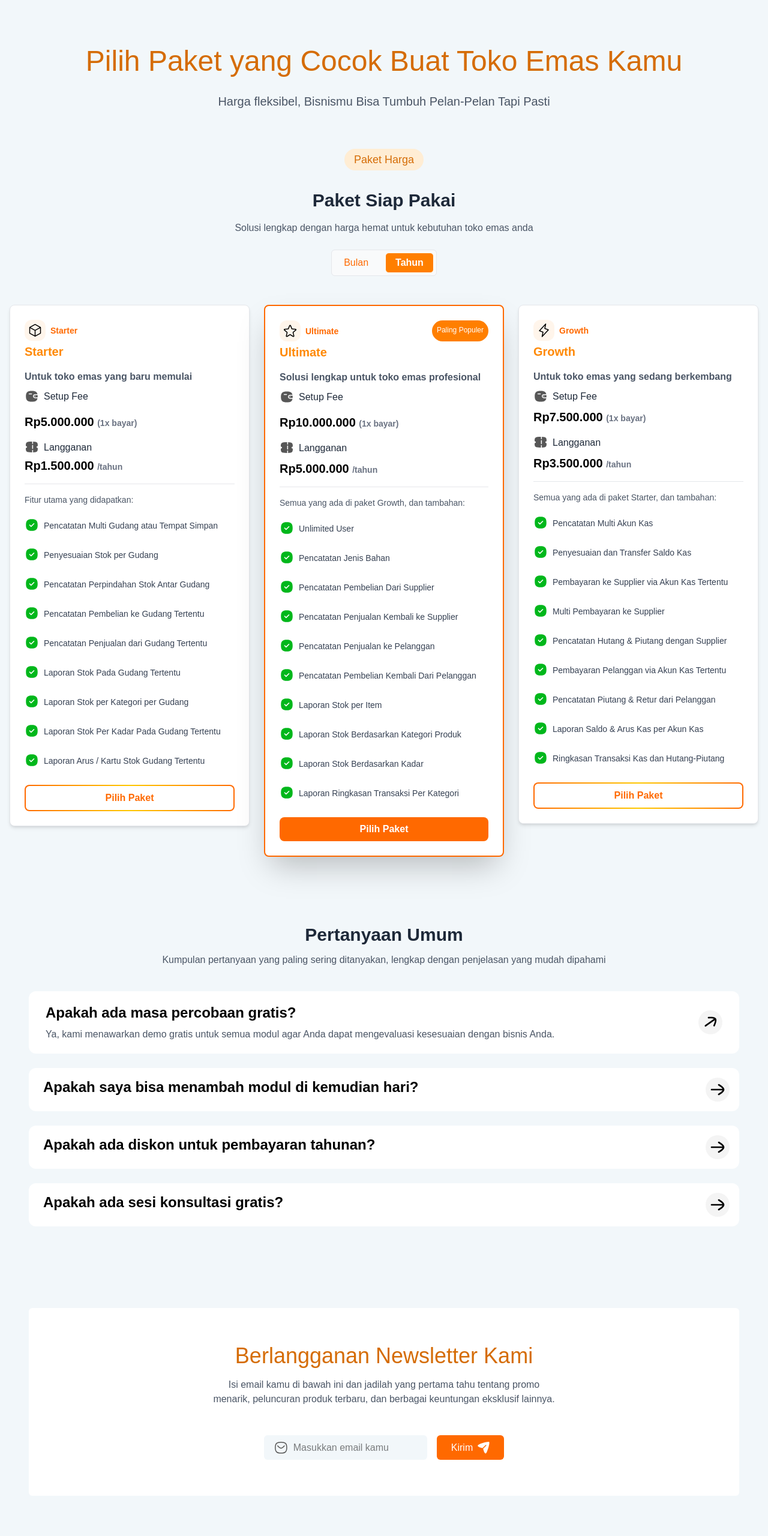
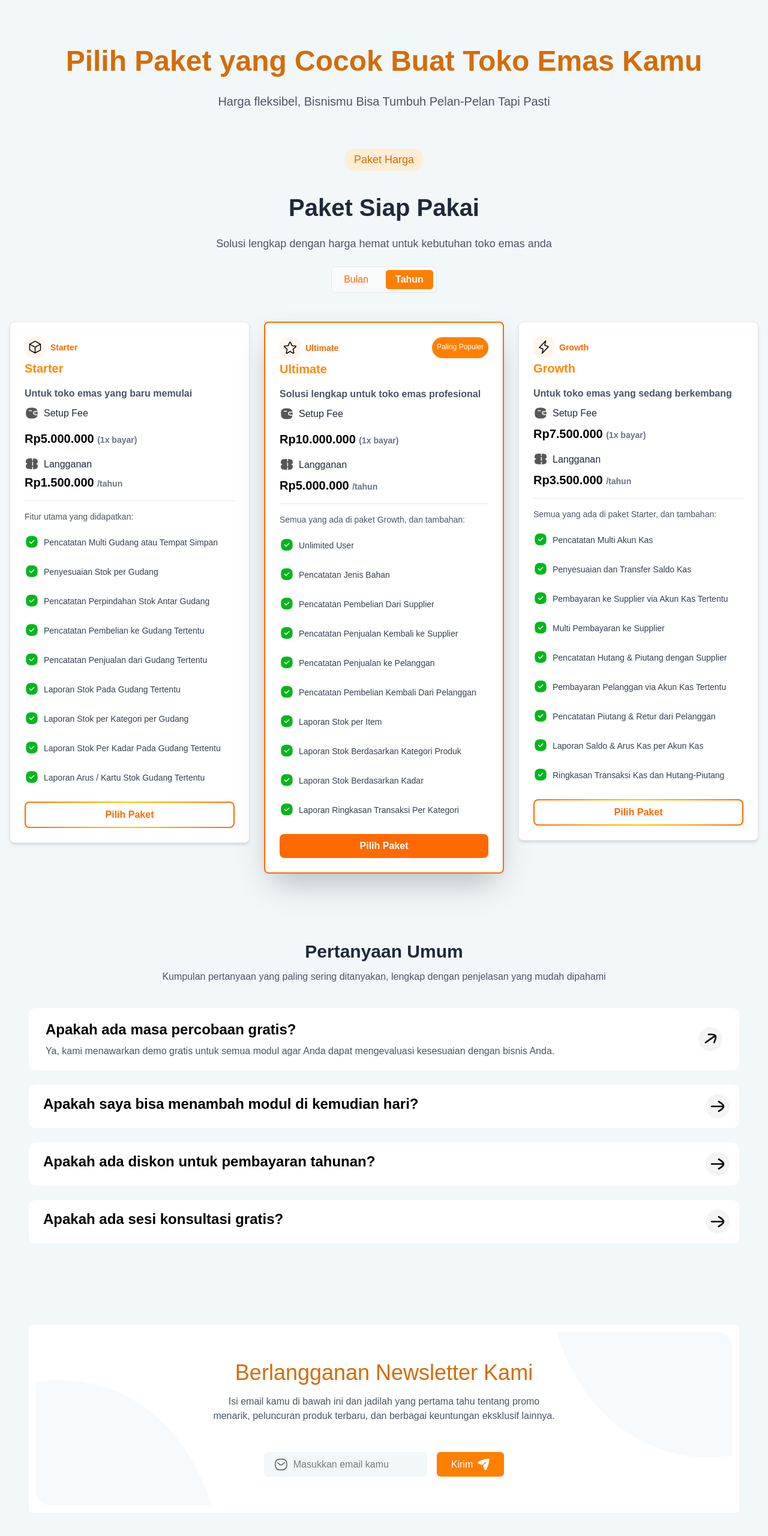
Before and after one commit to MorenoHilbran/Jemari-Point, a website: page src/hargatahunan.html in a window 1280 px wide. Shown: the part 174-2734 px from the top of the page at 60% size. Drawn offline with nearby package versions, Linux system fonts and the light colour scheme.

Commit message:
fixing harga

```diff
--- a/src/hargatahunan.html
+++ b/src/hargatahunan.html
@@ -35,7 +35,7 @@
     </nav>
 
     <div class="container mx-auto mt-[77px]">
-        <h2 class="text-[48px] md:text-[48px] font-medium text-[#D56C06] mb-4 text-center">Pilih Paket yang Cocok Buat Toko Emas Kamu</h2>
+        <h2 class="text-[48px] md:text-[48px] font-bold text-[#D56C06] mb-4 text-center">Pilih Paket yang Cocok Buat Toko Emas Kamu</h2>
         <p class="text-gray-600 max-w-6xl mx-auto text-center text-[20px]">Harga fleksibel, Bisnismu Bisa Tumbuh Pelan-Pelan Tapi Pasti</p>
     </div>
 
@@ -44,8 +44,8 @@
         <div class="inline-block bg-orange-100 text-[#D56C06] px-4 py-1 rounded-full mb-4">
             <span class="text-lg font-medium">Paket Harga</span>
         </div>
-        <h1 class="text-3xl font-bold text-gray-800 mt-4">Paket Siap Pakai</h1>
-        <p class="text-gray-600 mt-4 mb-6">Solusi lengkap dengan harga hemat untuk kebutuhan toko emas anda</p>
+         <h1 class="text-[40px] font-bold text-gray-800 mt-4">Paket Siap Pakai</h1>
+        <p class="text-gray-600 text-lg mt-4 mb-6">Solusi lengkap dengan harga hemat untuk kebutuhan toko emas anda</p>
 
         <div class="inline-flex items-center gap-3 justify-center bg-gray-50 p-1 rounded-md border border-gray-200">
             <a href="hargabulanan.html" class="px-4 py-1 text-orange-500 font-medium hover:bg-gray-100 rounded-md transition duration-300 ease-in-out focus:outline-none focus:ring-2 focus:ring-orange-400 focus:ring-offset-2">
@@ -277,16 +277,25 @@
 
 
    <div class="text-center mb-10 mt-10 p-12">
-        <div class="p-3 bg-white rounded-md items-center">
+    <div class="p-3 bg-white rounded-md items-center relative">
+
+        <div class="absolute top-0 right-0 p-3">
+            <img src="assets/quart-circle.svg" alt="quarter circle">
+        </div>
+
+        <div class="absolute bottom-0 left-0 transform rotate-180 p-3">
+            <img src="assets/quart-circle.svg" alt="quarter circle">
+        </div>
+
         <div class="p-12 gap-4">
             <h2 class="text-4xl md:text-4xl font-medium text-[#D56C06] mb-4 text-center">Berlangganan Newsletter Kami</h2>
             <p class="text-gray-600 mb-12 max-w-xl mx-auto text-center text-base">Isi email kamu di bawah ini dan jadilah yang pertama tahu tentang promo menarik, peluncuran produk terbaru, dan berbagai keuntungan eksklusif lainnya.</p>
             <div class="flex justify-center gap-4">
-                    <div class="flex items-center gap-2 bg-[#f2f7fa] rounded-md px-4 py-2 ">
+                <div class="flex items-center gap-2 bg-[#f2f7fa] rounded-md px-4 py-2">
                     <img src="assets/message-icon.svg" alt="message icon">
-                        <input type="email" placeholder="Masukkan email kamu" class="w-full focus:outline-none">
+                    <input type="email" placeholder="Masukkan email kamu" class="w-full focus:outline-none bg-transparent">
                 </div>
-                    <button class="bg-orange-500 text-white px-6 py-2 rounded-md hover:bg-orange-600 transition duration-300 flex items-center gap-2">
+                <button class="bg-[#FF7F00] text-white px-6 py-2 rounded-md hover:bg-orange-600 transition duration-300 flex items-center gap-2 cursor-pointer">
                     Kirim
                     <img src="assets/send-icon.svg" alt="send icon">
                 </button>
```
Also changed, not shown: src/hargabulanan.html (+13 -4 lines), src/assets/quart-circle.svg (added), src/output.css. Lines whose indentation alone changed are shown as unchanged.
